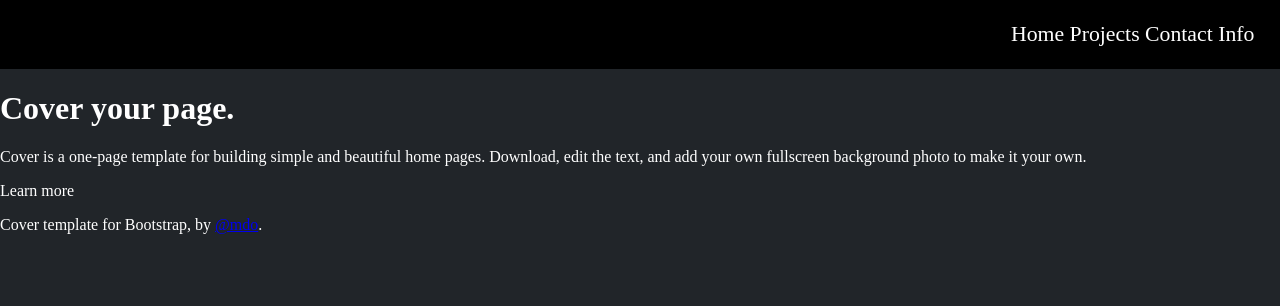
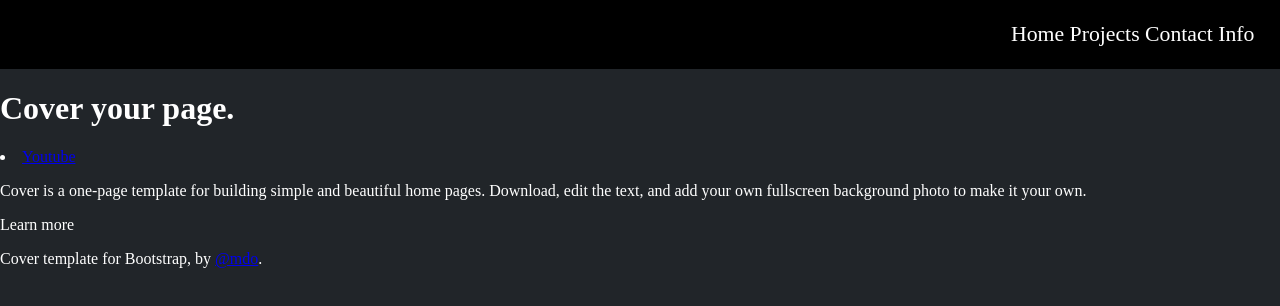
Before and after one commit to PedroMiguelCarraro/PedroMiguelCarraro.github.io, a plain HTML site: page index.html in a window 1280 px wide. Drawn offline with Linux system fonts and the light colour scheme.

Commit message:
startpage

```diff
--- a/index.html
+++ b/index.html
@@ -9,6 +9,8 @@
 	    <meta name="viewport" content="width=device-width, initial-scale=1" />
 	    <!--script charset="utf-8" src="js/app.js"></script-->
 		<link rel="stylesheet" href="css/base.css"/>
+		<link href="startpage/index.html" rel="page">
+		<link href="second.html" rel="page">
 
 	</head>
 <!--------------------------------------------------------------->
@@ -29,6 +31,7 @@
 
 		<main>
 			<h1>Cover your page.</h1>
+			<li><a href="startpage/index.html" target="_blank">Youtube</a></li>
 			<p>Cover is a one-page template for building simple and beautiful home pages. Download, edit the text, and add your own fullscreen background photo to make it your own.</p>
 			<p>
 				<a>Learn more</a>
```
Also changed, not shown: 1 other file.
